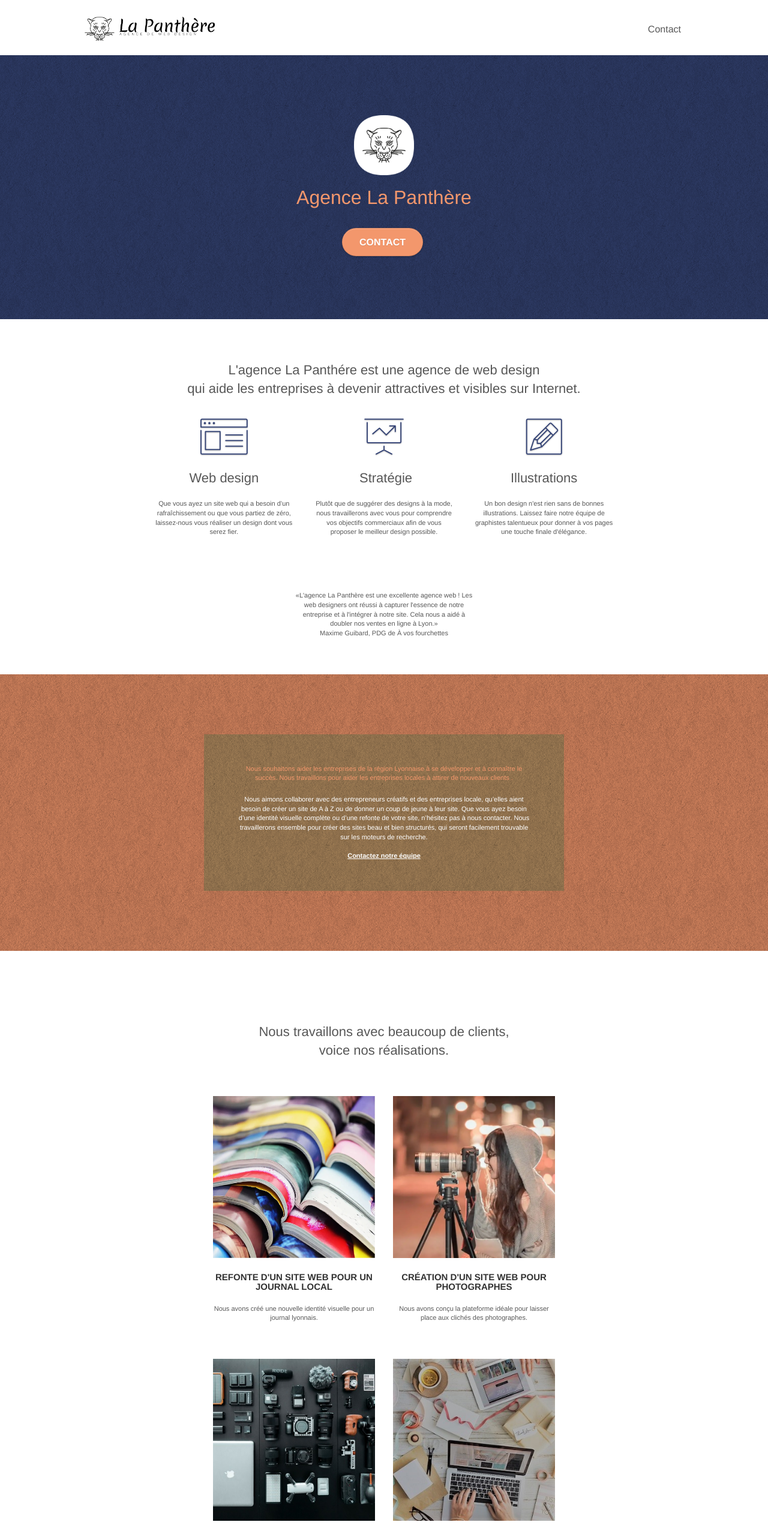
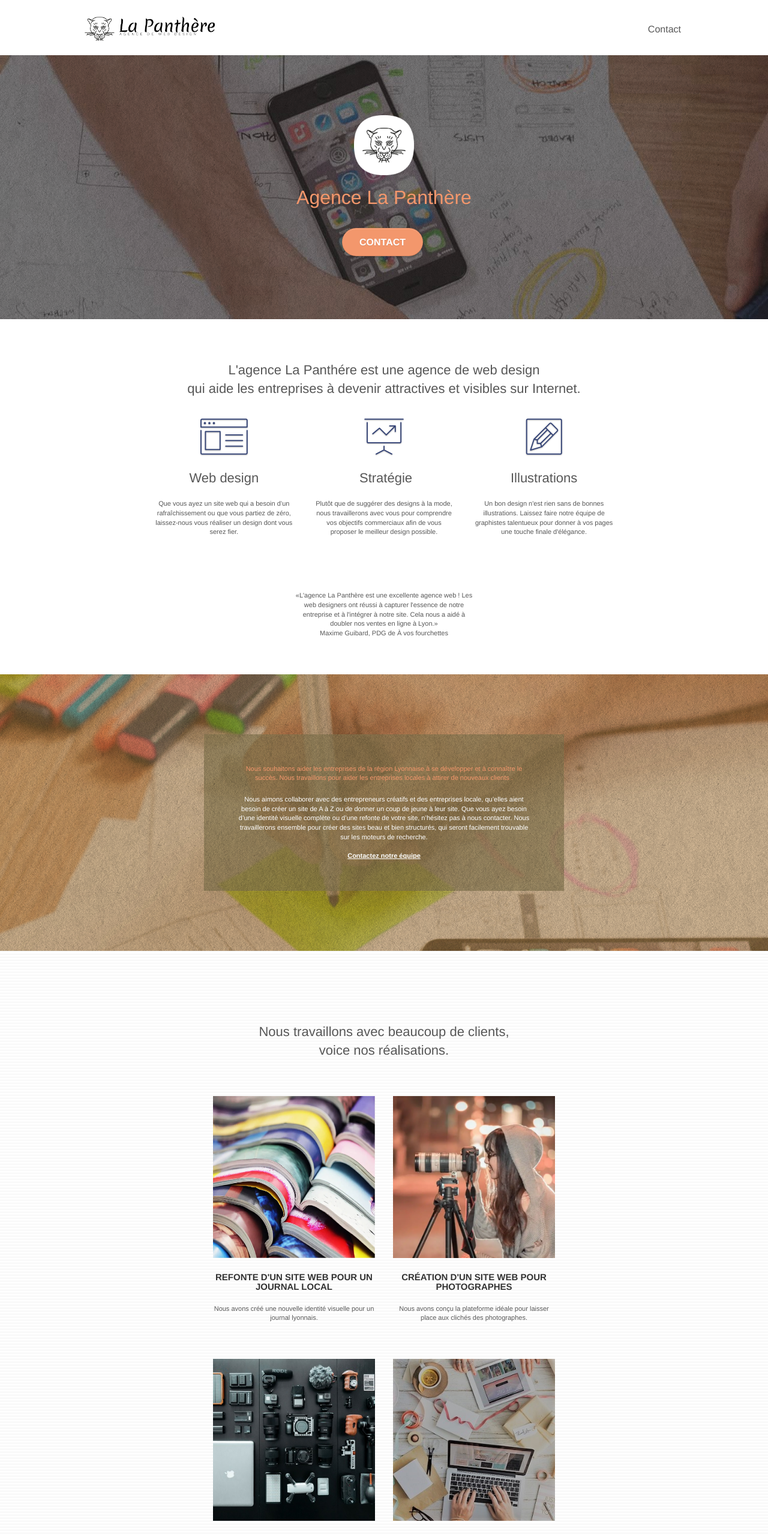
Before and after one commit to codisma/ismahan-baouchi_p4_code_source, a plain HTML site: page index.html in a window 1280 px wide. Shown: the top 2557 px of the page at 60% size. Drawn offline with Linux system fonts and the light colour scheme; files whose address does not match are found by name.

Commit message:
change img format

```diff
--- a/css/style.css
+++ b/css/style.css
@@ -568,16 +568,16 @@ body {
     border-color : #364577 !important ;
     }
     .bg-dots-bg {
-    background-image : url("img/dots-bg.png");
+    background-image : url("../img/dots-bg.png");
     }
     .bg-lines-h2-bg {
-    background-image : url("img/lines-h2-bg.png");
+    background-image : url("../img/lines-h2-bg.png");
     }
     .bg-banniere {
-    background-image : url("img/agence-la-panthere.jpg");
+    background-image : url("../img/agence-la-panthere.jpg");
     }
     .bg-presentation {
-    background-image : url("img/image-de-presentation.bmp");
+    background-image : url("../img/image-de-presentation.webp");
     }
     @media (max-width: 1024px) {
     .bloc {
```
